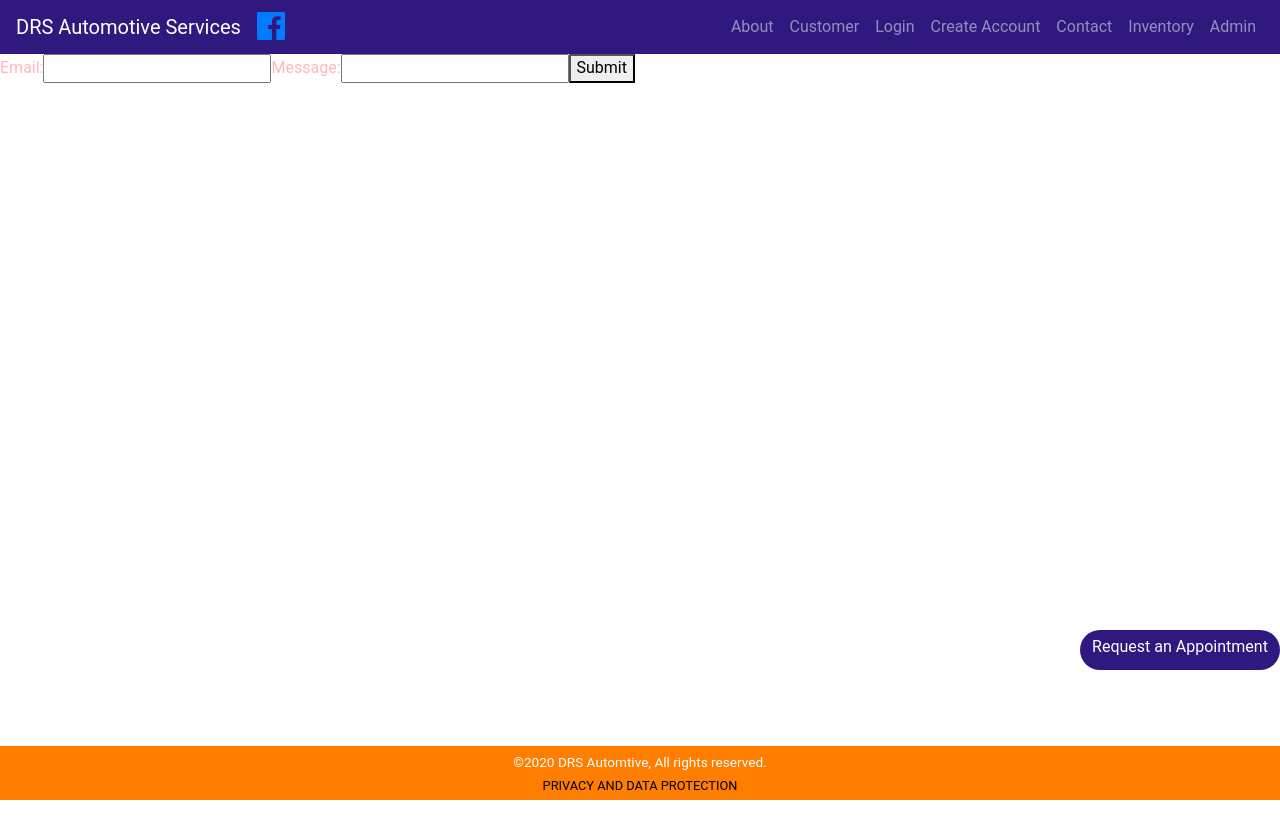
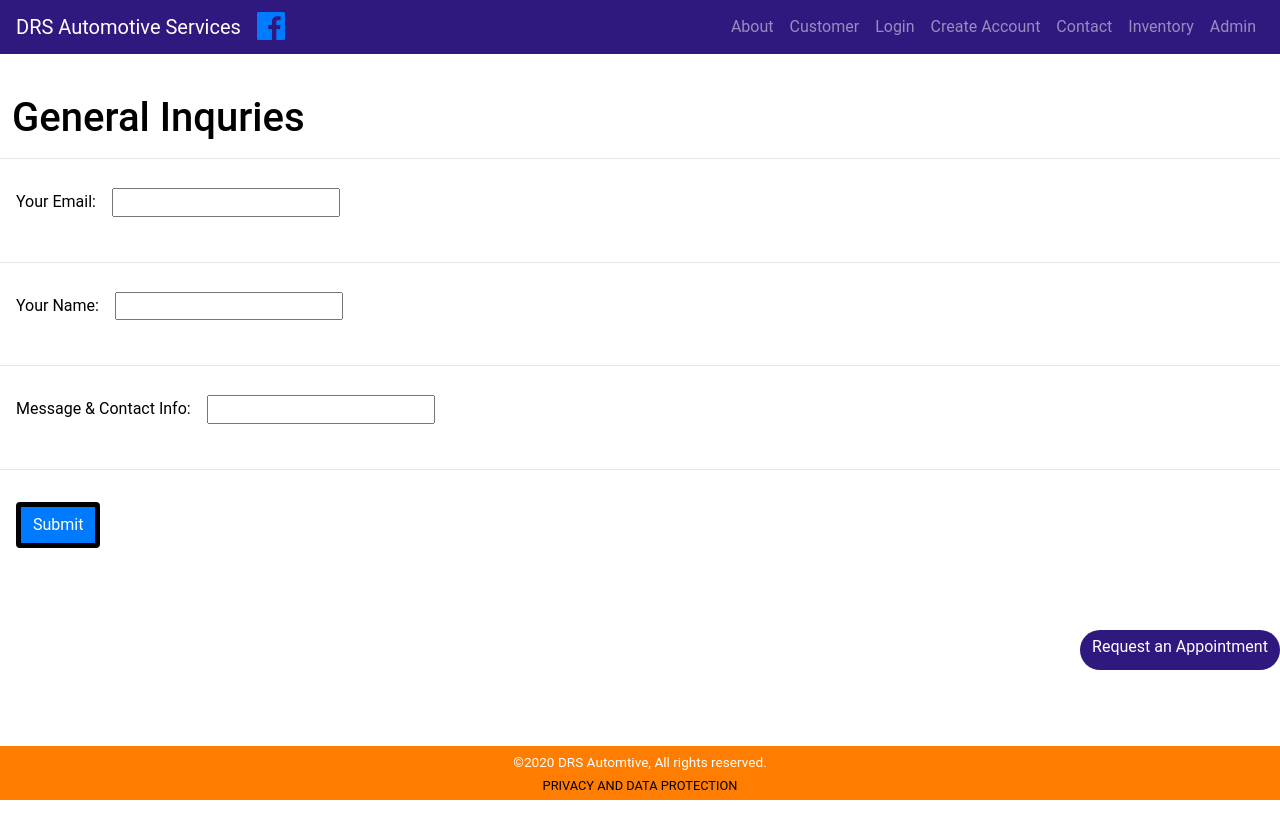
Before and after one commit to Mike-Smith13067/drs-project-3, a React (Create React App) app in the folder client/: page /Contact in a window 1280 px wide. Shown: the top 838 px of the page. Built offline with nearby package versions, Linux system fonts and the light colour scheme.

Commit message:
Contact & About CSS styling

```diff
--- a/client/src/components/pages/About/About.js
+++ b/client/src/components/pages/About/About.js
@@ -14,7 +14,7 @@ const bio = {
 };
 const casey = {
     title: "Head of security and Customer Welcome",
-    image: "",
+    image: <img width="100%" height="260em" src={require("../../../assets/images/casey.png")} />,
     text: ""
 };
 const churchAndSnook = {
--- a/client/src/components/pages/Contact/Contact.js
+++ b/client/src/components/pages/Contact/Contact.js
@@ -1,10 +1,8 @@
-
 // Customize this 'myform.js' script and add it to your JS bundle.
 // Then import it with 'import MyForm from "./myform.js"'.
 // Finally, add a <MyForm/> element whereever you wish to display the form.
 
 import React from "react";
-
 export default class MyForm extends React.Component {
     constructor(props) {
         super(props);
@@ -15,21 +13,29 @@ export default class MyForm extends React.Component {
     }
 
     render() {
-    const { status } = this.state;
+        const {status} = this.state;
         return (
-      <form
-        onSubmit={this.submitForm}
-        action="https://formspree.io/mjvoaqoq"
-        method="POST"
-      >
+            <form action="https://formspree.io/mjvoaqoq" method="POST" enctype="multipart/form-data">
                 {/* <!-- add your custom form HTML here --> */}
-        <label>Email:</label>
-        <input type="email" name="email" />
-        <label>Message:</label>
+                <h1 className="contact-h1">General Inquries</h1>
+                <container/>
+                <row/>
+                <col-sm-12/>
+                <hr/>
+                <label className="label">Your Email:</label>
+                <input type="email" name="email"/>
+                <hr/>
+                <label className="label">Your Name:</label>
+                <input type="text" name="_replyto"></input>
+                <hr/>
+                <label className="label">Message & Contact Info:</label>
                 <input type="text" name="message" />
-        {status === "SUCCESS" ? <p>Thanks!</p> : <button>Submit</button>}
-        {status === "ERROR" && <p>Ooops! There was an error.</p>}
-      </form>
+                <hr/> {
+                status === "SUCCESS" ? <p>Thanks!</p> : <input className="btn btn-primary" type="submit" value="Submit" />
+            }
+                {
+                status === "ERROR" && <p>Ooops! There was an error.</p>
+            } </form>
         );
 
     }
@@ -43,12 +49,15 @@ export default class MyForm extends React.Component {
         xhr.open(form.method, form.action);
         xhr.setRequestHeader("Accept", "application/json");
         xhr.onreadystatechange = () => {
-      if (xhr.readyState !== XMLHttpRequest.DONE) return;
+            if (xhr.readyState !== XMLHttpRequest.DONE)
+                return;
+
+
             if (xhr.status === 200) {
                 form.reset();
-        this.setState({ status: "SUCCESS" });
+                this.setState({status: "SUCCESS"});
             } else {
-        this.setState({ status: "ERROR" });
+                this.setState({status: "ERROR"});
             }
         };
         xhr.send(data);
--- a/client/src/components/pages/Contact/style.css
+++ b/client/src/components/pages/Contact/style.css
@@ -1,4 +1,6 @@
-body {
+
+
+/* body {
     background: hsla(210, 20%, 90%, 1);
     padding: 2em 0;
     line-height: 1.6;
@@ -92,4 +94,4 @@ body {
     background-color: #FF7D00;
     font-size: .95rem;
     color: white;
-  }
+  } */
--- a/client/src/components/pages/Home/Home.js
+++ b/client/src/components/pages/Home/Home.js
@@ -94,6 +94,7 @@ class Home extends Component {
           if (counter < 0) {
               counter = 6
           }
+
           var imageArray = [
               image0,
               image1,
@@ -126,7 +127,6 @@ class Home extends Component {
           var currentImage = document.getElementById("current-image");
           currentImage.setAttribute("src", image);
           console.log(image);
-
 
           var currentSubheader = document.getElementById("subheader");
           currentSubheader.innerHTML = "";
--- a/client/src/index.css
+++ b/client/src/index.css
@@ -120,6 +120,28 @@ p {
   color: #333;
 }
 
+/* About */
+.col-sm {
+  width: 200px;
+  height: 400px;
+}
+
+/* Contact */
+.contact-h1 {
+  color: black;
+  margin: 1em 0em 0em .3em;
+}
+
+.label {
+  color: black;
+  margin: 1em 1em 2em 1em;
+}
+
+.btn-primary {
+  fill-opacity: 50%;
+  margin: 1em 1em 2em 1em;
+  outline-style: none;
+}
 
 /* footer */
 
```
Also changed, not shown: client/src/assets/images/image013.jpg, 1 other file (tests, documents, lock files or other folders). Lines whose indentation alone changed are shown as unchanged.
